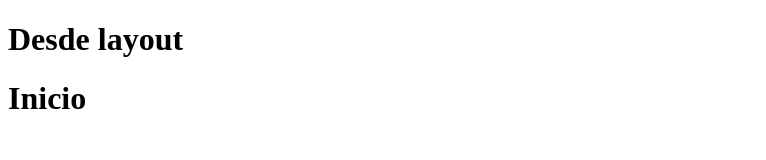
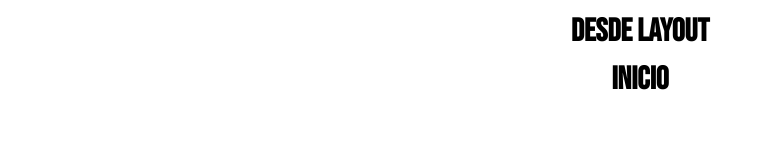
Before and after one commit to hectorairy/gatsby-drakod, a Gatsby site: page / in a window 1280 px wide. Shown: the whole page, without its empty margins (0-766 px from the left). Built offline with nearby package versions, Linux system fonts and the light colour scheme; Gatsby itself is replaced by a stand-in of ours.

Commit message:
Created environment to use themes

```diff
--- a/gatsby-config.js
+++ b/gatsby-config.js
@@ -7,6 +7,7 @@ module.exports = {
   },
   plugins: [
     `gatsby-plugin-react-helmet`,
+    `gatsby-plugin-emotion`,
     `gatsby-plugin-image`,
     {
       resolve: `gatsby-source-filesystem`,
--- a/package.json
+++ b/package.json
@@ -5,7 +5,10 @@
   "version": "0.1.0",
   "author": "Kyle Mathews <mathews.kyle@gmail.com>",
   "dependencies": {
+    "@emotion/react": "^11.4.0",
+    "@emotion/styled": "^11.3.0",
     "gatsby": "^3.10.2",
+    "gatsby-plugin-emotion": "^6.10.0",
     "gatsby-plugin-gatsby-cloud": "^2.10.0",
     "gatsby-plugin-image": "^1.10.1",
     "gatsby-plugin-manifest": "^3.10.0",
--- /dev/null
+++ b/src/components/GlobalStyles.js
@@ -0,0 +1,60 @@
+import React from "react"
+import { Global, css, useTheme } from "@emotion/react"
+
+export const GlobalStyles = () => {
+  const theme = useTheme()
+
+  return (
+    <>
+      <Global
+        styles={css`
+          html {
+            font-size: 62.5%;
+            box-sizing: border-box;
+          }
+          *,
+          *:before,
+          *:after {
+            box-sizing: inherit;
+          }
+
+          body {
+            font-size: 1.6rem;
+            line-height: 1.5;
+            font-family: "Poppins", sans-serif;
+            background-color: ${theme.background};
+
+            transition: background-color 0.3s ease;
+          }
+          h1,
+          h2,
+          h3 {
+            margin: 0;
+            line-height: 1.5;
+          }
+          h1,
+          h2 {
+            text-align: center;
+            font-family: "Bebas Neue", sans-serif;
+          }
+          h3 {
+            font-family: "Poppins", sans-serif;
+          }
+          ul {
+            list-style: none;
+            margin: 0;
+            padding: 0;
+          }
+          .contenedor {
+            max-width: 1200px;
+            margin: 0 auto;
+            width: 95%;
+          }
+          img {
+            max-width: 100%;
+          }
+        `}
+      />
+    </>
+  )
+}
--- a/src/components/layout.js
+++ b/src/components/layout.js
@@ -1,10 +1,47 @@
 import * as React from "react"
+import Helmet from "react-helmet"
+import { ThemeProvider } from "@emotion/react"
+import { useThemeMode } from "../hooks/useThemeMode"
+import { GlobalStyles } from "./GlobalStyles"
+
+const themes = {
+  default: {
+    background: "#ffffff",
+    color: "#000000",
+  },
+  dark: {
+    background: "#5e1f5d",
+    color: "#5e1f5d",
+  },
+}
 
 const Layout = ({ children }) => {
+  const { theme } = useThemeMode()
+
   return (
     <>
-      <h1>Desde layout</h1>
-      {children}
+      <ThemeProvider theme={themes[theme]}>
+        <GlobalStyles />
+        <Helmet>
+          <title>DrakoD</title>
+          <meta name="description" content="Sitio de bienes raices en Gatsby" />
+          <link
+            rel="stylesheet"
+            href="https://cdnjs.cloudflare.com/ajax/libs/normalize/8.0.1/normalize.min.css"
+            integrity="sha512-NhSC1YmyruXifcj/KFRWoC561YpHpc5Jtzgvbuzx5VozKpWvQ+4nXhPdFgmx8xqexRcpAglTj9sIBWINXa8x5w=="
+            crossorigin="anonymous"
+            referrerpolicy="no-referrer"
+          />
+          <link rel="preconnect" href="https://fonts.googleapis.com" />
+          <link rel="preconnect" href="https://fonts.gstatic.com" crossorigin />
+          <link
+            href="https://fonts.googleapis.com/css2?family=Bebas+Neue&family=Poppins:wght@400;700;900&display=swap"
+            rel="stylesheet"
+          />
+        </Helmet>
+        <h1>Desde layout</h1>
+        {children}
+      </ThemeProvider>
     </>
   )
 }
--- /dev/null
+++ b/src/hooks/useThemeMode.js
@@ -0,0 +1,15 @@
+import { useState } from "react"
+
+export const useThemeMode = () => {
+  const [theme, setTheme] = useState("default")
+
+  const toggleTheme = () => {
+    if (theme === "default") {
+      setTheme("dark")
+      return
+    }
+    setTheme("default")
+  }
+
+  return { theme, toggleTheme }
+}
--- a/src/pages/index.js
+++ b/src/pages/index.js
@@ -1,10 +1,12 @@
-import * as React from "react"
+import React from "react"
 import Layout from "../components/layout"
 
-const IndexPage = () => (
-  <Layout>
-    <h1>Inicio</h1>
-  </Layout>
-)
+const Index = () => {
+  return (
+    <Layout>
+      <h1>Inicio</h1>
+    </Layout>
+  )
+}
 
-export default IndexPage
+export default Index
```
Also changed, not shown: 1 other file.
